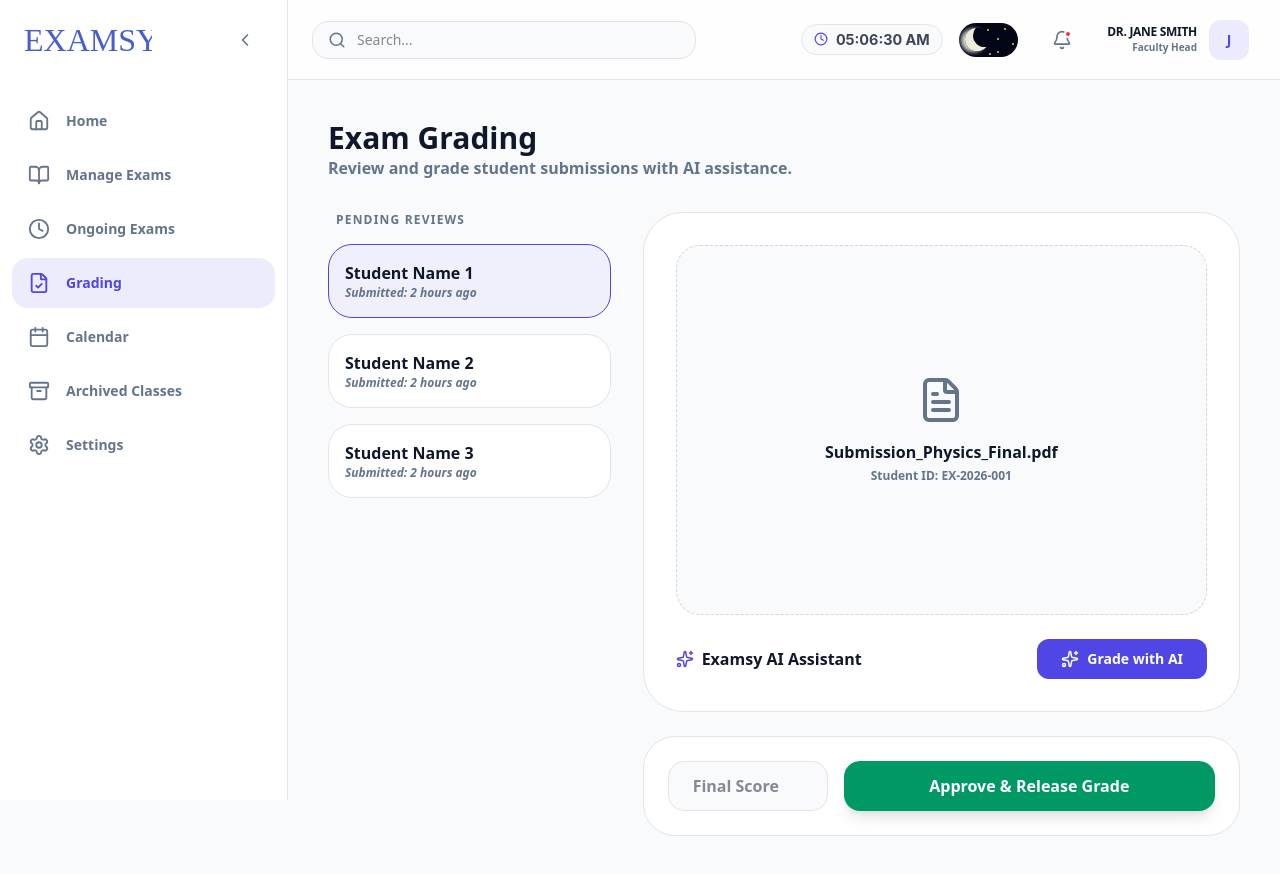
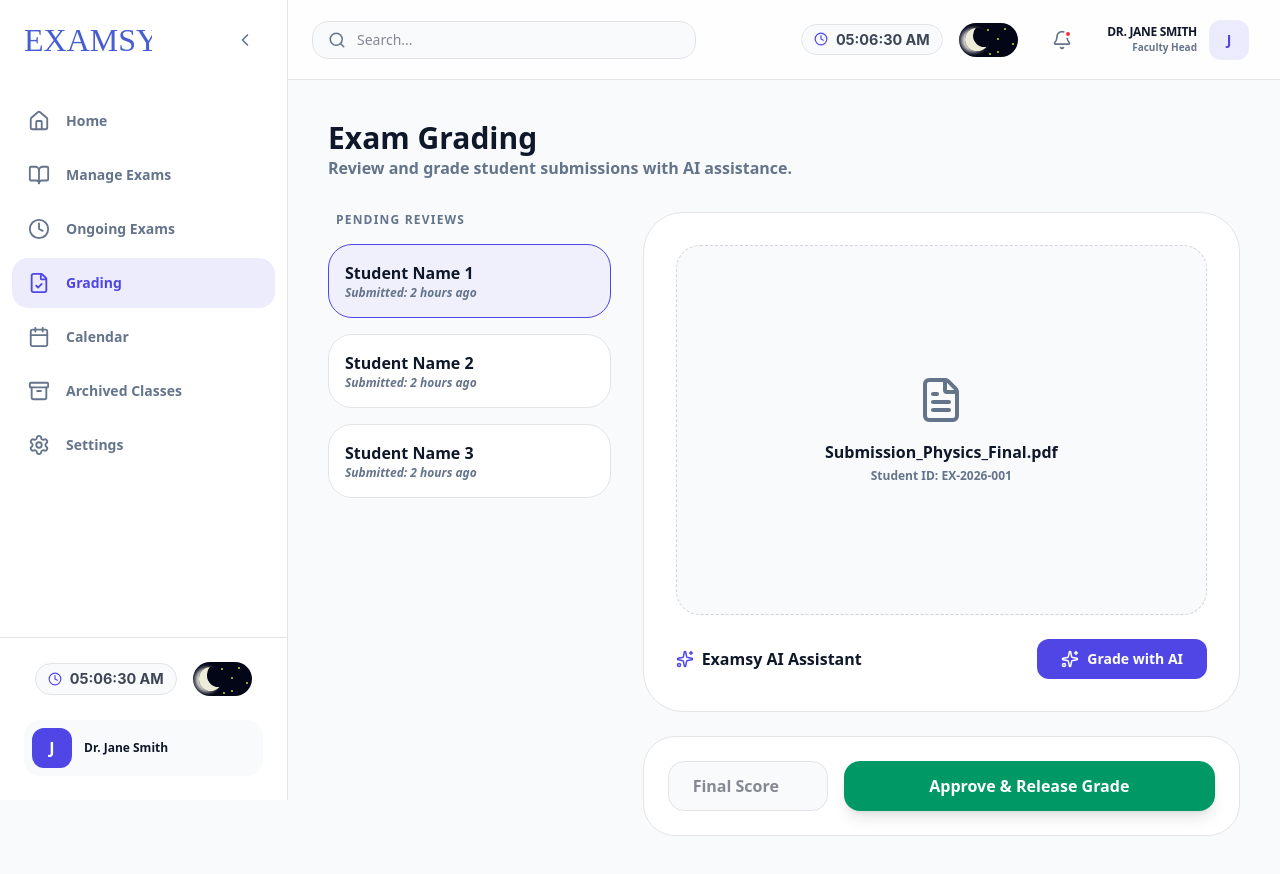
Before and after one commit to Ruvinda-Shaluka/Examsy-Frontend, a React (Vite) app: page /teacher/grading in a window 1280 px wide. Built offline with nearby package versions, Linux system fonts and the light colour scheme; no server answers; a web font is replaced by a local one.

Commit message:
feat: update StudentSidebar with new navigation item for Mock Exams and improve responsiveness

```diff
--- a/src/components/student/StudentSidebar.jsx
+++ b/src/components/student/StudentSidebar.jsx
@@ -1,7 +1,7 @@
 import React from 'react';
 import { STUDENT_DATA } from '../../data/StudentMockData';
 import TextPressure from "../logo/TextPressure.jsx";
-import {Home, Calendar, BookOpen, FileCheck, Settings, ChevronLeft, Menu} from 'lucide-react';
+import {Home, Calendar, FileCheck, Settings, ChevronLeft, Menu, ClipboardPenLine} from 'lucide-react';
 import ToggleButton from '../landingPage/ToggleButton.jsx';
 import {NavLink, useNavigate} from "react-router-dom";
 
@@ -11,13 +11,20 @@ const StudentSidebar = ({ isOpen, toggle }) => {
     const navItems = [
         { icon: Home, label: 'Home', path: '/student/dashboard' },
         { icon: FileCheck, label: 'Grades', path: '/student/grading' },
+        { icon: ClipboardPenLine, label: 'Mock Exams', path: '/student/mock-exams' },
         { icon: Calendar, label: 'Calendar', path: '/student/calendar' },
         { icon: Settings, label: 'Settings', path: '/student/settings' }
     ];
 
     return (
-        <aside className={`${isOpen ? 'translate-x-0 w-72' : '-translate-x-full md:translate-x-0 w-0 md:w-20'} fixed md:sticky top-0 h-screen bg-examsy-surface border-r border-zinc-200 dark:border-zinc-800 transition-all duration-300 flex flex-col z-[100]`}>
-            <div className="h-20 flex items-center justify-between px-6">
+        /* - Mobile Closed: -translate-x-full w-0 (Fully hidden)
+           - Laptop Closed: md:translate-x-0 md:w-20 (Narrow bar with icons)
+           - Open (Any): translate-x-0 w-72 (Full width)
+        */
+        <aside className={`${isOpen ? 'translate-x-0 w-72' : '-translate-x-full md:translate-x-0 w-0 md:w-20'} fixed md:sticky top-0 h-screen bg-examsy-surface border-r border-zinc-200 dark:border-zinc-800 transition-all duration-300 flex flex-col z-[100] overflow-hidden`}>
+
+            {/* Header: Centered icons when closed, space-between when open */}
+            <div className={`h-20 flex items-center px-6 shrink-0 ${isOpen ? 'justify-between' : 'justify-center'}`}>
                 {isOpen && (
                     <div className="w-32 shrink-0">
                         <TextPressure text="Examsy !" flex alpha={false} stroke={false} width weight={false} italic textColor="#465ed2" strokeColor="#5227FF" minFontSize={28} />
@@ -28,18 +35,25 @@ const StudentSidebar = ({ isOpen, toggle }) => {
                 </button>
             </div>
 
+            {/* Navigation: Labels hidden when closed, icons always visible on desktop */}
             <nav className="flex-1 px-3 mt-4 space-y-1">
                 {navItems.map((item) => (
-                    <NavLink key={item.label} to={item.path} onClick={() => window.innerWidth < 768 && toggle()} className={({ isActive }) => `flex items-center gap-4 px-4 py-3.5 rounded-2xl font-bold transition-all duration-200 ${isActive ? 'bg-examsy-primary/10 text-examsy-primary' : 'text-examsy-muted hover:bg-examsy-bg'}`}>
+                    <NavLink
+                        key={item.label}
+                        to={item.path}
+                        onClick={() => window.innerWidth < 768 && toggle()}
+                        className={({ isActive }) => `flex items-center gap-4 px-4 py-3.5 rounded-2xl font-bold transition-all duration-200 ${isActive ? 'bg-examsy-primary/10 text-examsy-primary' : 'text-examsy-muted hover:bg-examsy-bg'} ${!isOpen && 'justify-center px-0'}`}
+                    >
                         <item.icon size={22} className="shrink-0" />
-                        {isOpen && <span className="text-sm">{item.label}</span>}
+                        {isOpen && <span className="text-sm whitespace-nowrap">{item.label}</span>}
                     </NavLink>
                 ))}
             </nav>
 
-            <div className={`md:hidden p-6 mt-auto border-t border-zinc-200 dark:border-zinc-800 space-y-6 ${!isOpen && 'hidden'}`}>
+            {/* Footer Profile: Hidden when closed */}
+            <div className={`p-6 mt-auto border-t border-zinc-200 dark:border-zinc-800 space-y-6 ${!isOpen && 'hidden'}`}>
                 <div className="flex justify-center"><ToggleButton /></div>
-                <button onClick={() => { navigate('/teacher/settings'); toggle(); }} className="flex items-center gap-3 w-full p-2 bg-examsy-bg rounded-2xl">
+                <button onClick={() => { navigate('/student/settings'); toggle(); }} className="flex items-center gap-3 w-full p-2 bg-examsy-bg rounded-2xl">
                     <div className="w-10 h-10 rounded-xl bg-examsy-primary text-white flex items-center justify-center font-bold">{STUDENT_DATA.avatar}</div>
                     <div className="text-left"><p className="text-xs font-black text-examsy-text truncate">{STUDENT_DATA.name}</p></div>
                 </button>
--- a/src/components/teacher/TeacherSidebar.jsx
+++ b/src/components/teacher/TeacherSidebar.jsx
@@ -1,7 +1,6 @@
 import React from 'react';
 import { NavLink, useNavigate } from 'react-router-dom';
-
-import {Home, Calendar, BookOpen, FileCheck, Archive, Settings, ChevronLeft, Menu, Clock} from 'lucide-react';
+import { Home, Calendar, BookOpen, FileCheck, Archive, Settings, ChevronLeft, Menu, Clock } from 'lucide-react';
 import TextPressure from "../logo/TextPressure.jsx";
 import ToggleButton from '../landingPage/ToggleButton.jsx';
 import { MOCK_TEACHER } from '../../data/TeacherMockData';
@@ -12,7 +11,7 @@ const TeacherSidebar = ({ isOpen, toggle }) => {
     const navItems = [
         { icon: Home, label: 'Home', path: '/teacher/dashboard' },
         { icon: BookOpen, label: 'Manage Exams', path: '/teacher/manage-exams' },
-        {icon: Clock, label: 'Ongoing Exams', path: '/teacher/ongoing-exams'},
+        { icon: Clock, label: 'Ongoing Exams', path: '/teacher/ongoing-exams' },
         { icon: FileCheck, label: 'Grading', path: '/teacher/grading' },
         { icon: Calendar, label: 'Calendar', path: '/teacher/calendar' },
         { icon: Archive, label: 'Archived Classes', path: '/teacher/archived-classes' },
@@ -20,8 +19,15 @@ const TeacherSidebar = ({ isOpen, toggle }) => {
     ];
 
     return (
-        <aside className={`${isOpen ? 'translate-x-0 w-72' : '-translate-x-full md:translate-x-0 w-0 md:w-20'} fixed md:sticky top-0 h-screen bg-examsy-surface border-r border-zinc-200 dark:border-zinc-800 transition-all duration-300 flex flex-col z-[100]`}>
-            <div className="h-20 flex items-center justify-between px-6">
+        /* Responsive Logic:
+           - Mobile Closed: w-0 and -translate-x-full (hidden)
+           - Laptop Closed: md:w-20 and md:translate-x-0 (mini icon bar)
+           - Open: w-72 and translate-x-0 (full bar)
+        */
+        <aside className={`${isOpen ? 'translate-x-0 w-72' : '-translate-x-full md:translate-x-0 w-0 md:w-20'} fixed md:sticky top-0 h-screen bg-examsy-surface border-r border-zinc-200 dark:border-zinc-800 transition-all duration-300 flex flex-col z-[100] overflow-hidden`}>
+
+            {/* Header: Centered icons when closed, space-between when open */}
+            <div className={`h-20 flex items-center px-6 shrink-0 ${isOpen ? 'justify-between' : 'justify-center'}`}>
                 {isOpen && (
                     <div className="w-32 shrink-0">
                         <TextPressure text="Examsy !" flex alpha={false} stroke={false} width weight={false} italic textColor="#465ed2" strokeColor="#5227FF" minFontSize={28} />
@@ -32,20 +38,36 @@ const TeacherSidebar = ({ isOpen, toggle }) => {
                 </button>
             </div>
 
+            {/* Navigation: Icons centered and labels hidden when closed */}
             <nav className="flex-1 px-3 mt-4 space-y-1">
                 {navItems.map((item) => (
-                    <NavLink key={item.label} to={item.path} onClick={() => window.innerWidth < 768 && toggle()} className={({ isActive }) => `flex items-center gap-4 px-4 py-3.5 rounded-2xl font-bold transition-all duration-200 ${isActive ? 'bg-examsy-primary/10 text-examsy-primary' : 'text-examsy-muted hover:bg-examsy-bg'}`}>
+                    <NavLink
+                        key={item.label}
+                        to={item.path}
+                        onClick={() => window.innerWidth < 768 && toggle()}
+                        className={({ isActive }) => `flex items-center gap-4 px-4 py-3.5 rounded-2xl font-bold transition-all duration-200 ${isActive ? 'bg-examsy-primary/10 text-examsy-primary' : 'text-examsy-muted hover:bg-examsy-bg'} ${!isOpen && 'justify-center px-0'}`}
+                    >
                         <item.icon size={22} className="shrink-0" />
-                        {isOpen && <span className="text-sm">{item.label}</span>}
+                        {isOpen && <span className="text-sm whitespace-nowrap">{item.label}</span>}
                     </NavLink>
                 ))}
             </nav>
 
-            <div className={`md:hidden p-6 mt-auto border-t border-zinc-200 dark:border-zinc-800 space-y-6 ${!isOpen && 'hidden'}`}>
-                <div className="flex justify-center"><ToggleButton /></div>
-                <button onClick={() => { navigate('/teacher/settings'); toggle(); }} className="flex items-center gap-3 w-full p-2 bg-examsy-bg rounded-2xl">
-                    <div className="w-10 h-10 rounded-xl bg-examsy-primary text-white flex items-center justify-center font-bold">{MOCK_TEACHER.avatar}</div>
-                    <div className="text-left"><p className="text-xs font-black text-examsy-text truncate">{MOCK_TEACHER.name}</p></div>
+            {/* Footer Section: Completely hidden when sidebar is retracted */}
+            <div className={`p-6 mt-auto border-t border-zinc-200 dark:border-zinc-800 space-y-6 ${!isOpen && 'hidden'}`}>
+                <div className="flex justify-center">
+                    <ToggleButton />
+                </div>
+                <button
+                    onClick={() => { navigate('/teacher/settings'); toggle(); }}
+                    className="flex items-center gap-3 w-full p-2 bg-examsy-bg rounded-2xl"
+                >
+                    <div className="w-10 h-10 rounded-xl bg-examsy-primary text-white flex items-center justify-center font-bold">
+                        {MOCK_TEACHER.avatar}
+                    </div>
+                    <div className="text-left">
+                        <p className="text-xs font-black text-examsy-text truncate">{MOCK_TEACHER.name}</p>
+                    </div>
                 </button>
             </div>
         </aside>
```
